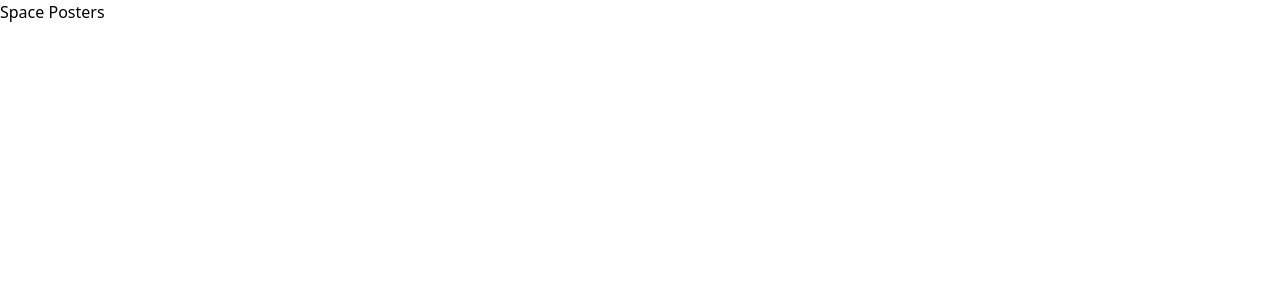
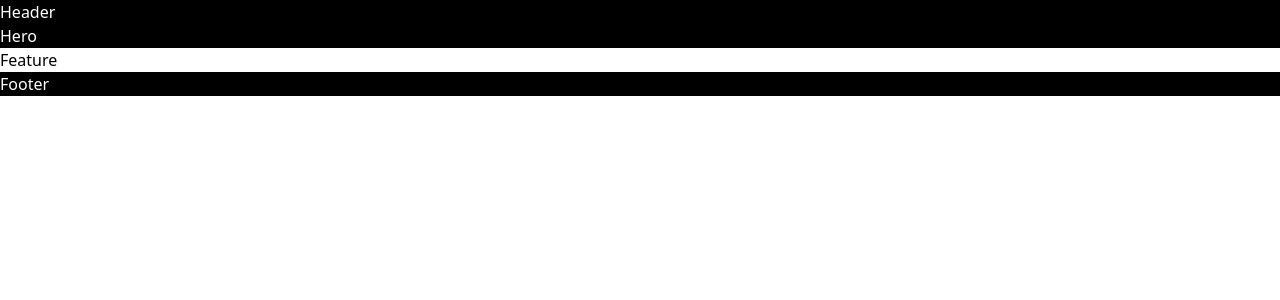
Before and after one commit to PlengNakdee/space-posters, a Next.js app: page / in a window 1280 px wide. Shown: the top 300 px of the page. Built offline with nearby package versions, Linux system fonts and the light colour scheme.

Commit message:
add pages

```diff
--- /dev/null
+++ b/components/Feature.js
@@ -0,0 +1,9 @@
+const Feature = () => {
+  return (
+    <div className="">
+      <h1>Feature</h1>
+    </div>
+  );
+};
+
+export default Feature;
--- /dev/null
+++ b/components/Footer.js
@@ -0,0 +1,9 @@
+const Footer = () => {
+  return (
+    <div className="bg-black text-white">
+      <h1>Footer</h1>
+    </div>
+  );
+};
+
+export default Footer;
--- /dev/null
+++ b/components/Header.js
@@ -0,0 +1,9 @@
+const Header = () => {
+  return (
+    <div className="bg-black text-white">
+      <h1>Header</h1>
+    </div>
+  );
+};
+
+export default Header;
--- /dev/null
+++ b/components/Hero.js
@@ -0,0 +1,9 @@
+const Hero = () => {
+  return (
+    <div className="bg-black text-white">
+      <h1>Hero</h1>
+    </div>
+  );
+};
+
+export default Hero;
--- a/pages/index.js
+++ b/pages/index.js
@@ -1,16 +1,23 @@
-import Head from 'next/head'
+import Head from "next/head";
+import Feature from "../components/Feature";
+import Footer from "../components/Footer";
+import Header from "../components/Header";
+import Hero from "../components/Hero";
 
 export default function Home() {
   return (
-    <div className=''>
+    <div className="">
       <Head>
         <title>Space Posters</title>
         <meta name="description" content="Generated by create next app" />
         <link rel="icon" href="/solar-system.png" />
       </Head>
-<div>
-  <h1>Space Posters</h1>
-</div>
+      <div>
+        <Header />
+        <Hero />
+        <Feature />
+        <Footer />
+      </div>
     </div>
-  )
+  );
 }
```
